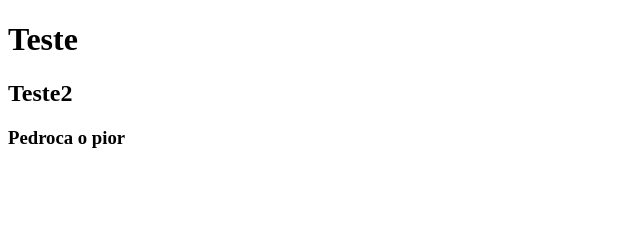
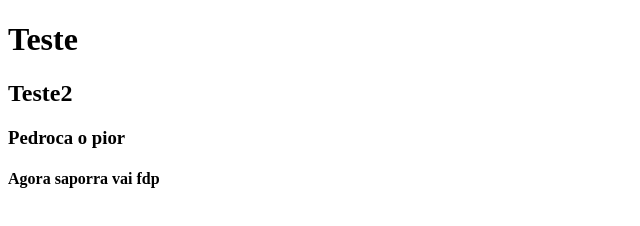
Before and after one commit to Pedro-Azeredo/ProjetoAmigoEsperanca, a plain HTML site: page index.html in a window 1280 px wide. Shown: the whole page, without its empty margins (0-640 px from the left). Drawn offline with Linux system fonts and the light colour scheme.

Commit message:
aprova aqui

```diff
--- a/index.html
+++ b/index.html
@@ -12,6 +12,7 @@
   <h1>Teste</h1>
   <h2>Teste2</h2>
   <h3>Pedroca o pior</h3>
+  <h4>Agora saporra vai fdp</h4>
 
 </body>
 
```
